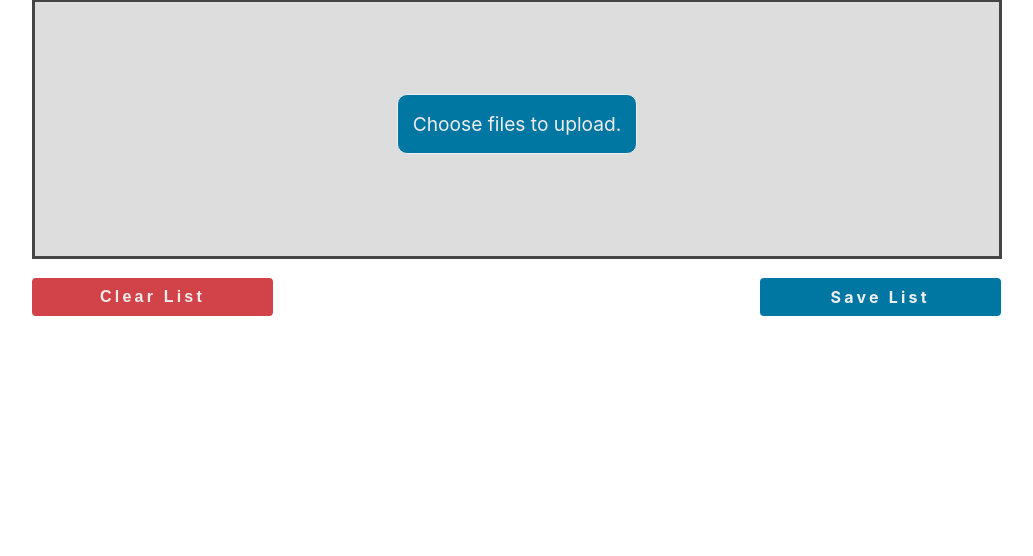
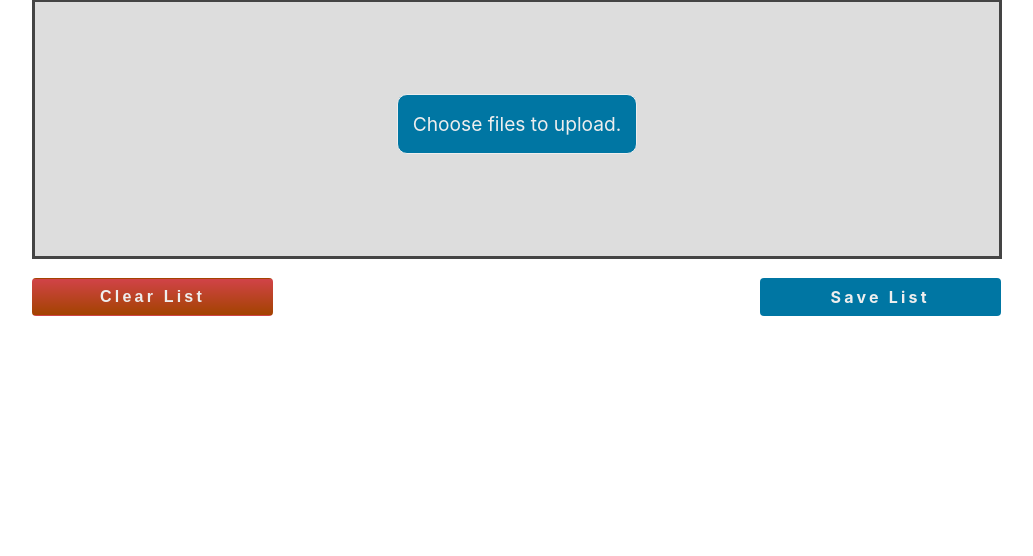
Before and after one commit to rdhammack88/Media-Duration-Calculator, a PHP site: page / in a window 1280 px wide. Shown: the part 81-637 px from the top of the page, without its empty margins (123-1156 px from the left). Run offline with PHP 8.4, Linux system fonts and the light colour scheme; some libraries are stand-ins or nearby versions.

Commit message:
Clear all button background changed to linear

```diff
--- a/styles/css/main.css
+++ b/styles/css/main.css
@@ -75,7 +75,7 @@ body {
     transform: translateY(-50%); }
 
 .clear_list, .save_list {
-  background: #d14348;
+  background: linear-gradient(#d14348, #a34300);
   color: #eee;
   width: 50%;
   font-weight: bolder;
--- a/styles/sass/_includes/_buttons.sass
+++ b/styles/sass/_includes/_buttons.sass
@@ -1,6 +1,6 @@
 .clear_list
     // display: none
-    background: $red
+    background: linear-gradient($red, $red2)
     color: #eee
     width: 50%
     font-weight: bolder
--- a/styles/sass/_includes/_variables.sass
+++ b/styles/sass/_includes/_variables.sass
@@ -17,6 +17,7 @@ $green: #548c27
 $lightgreen: #44aa33
 $orange: #f39856
 $red: #d14348
+$red2: #a34300
 $reddish: #994422
 $dangerred: #bb4433
 $pink: lighten(#610F29, 20%)
```
Also changed, not shown: 1 other file.
